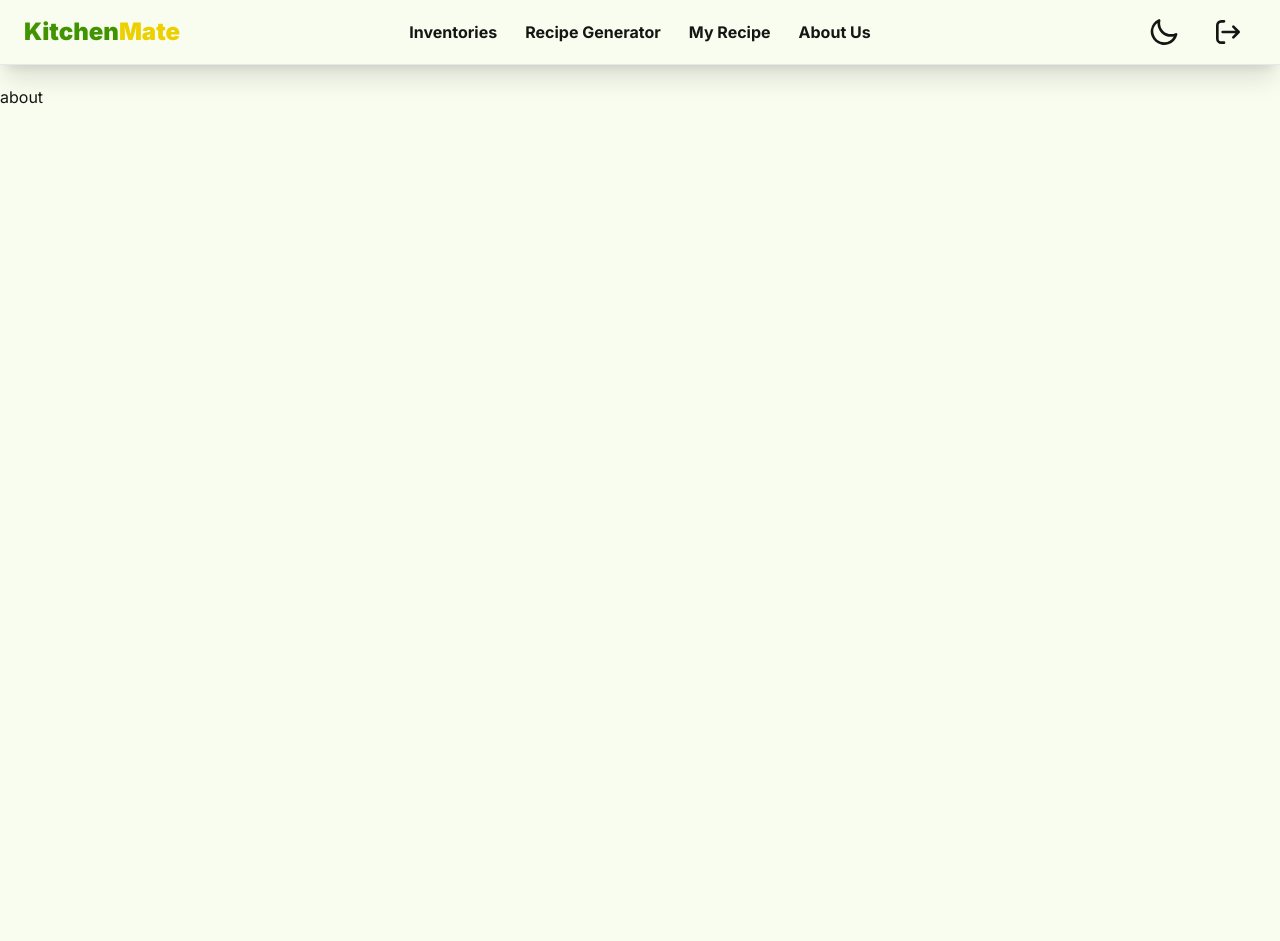
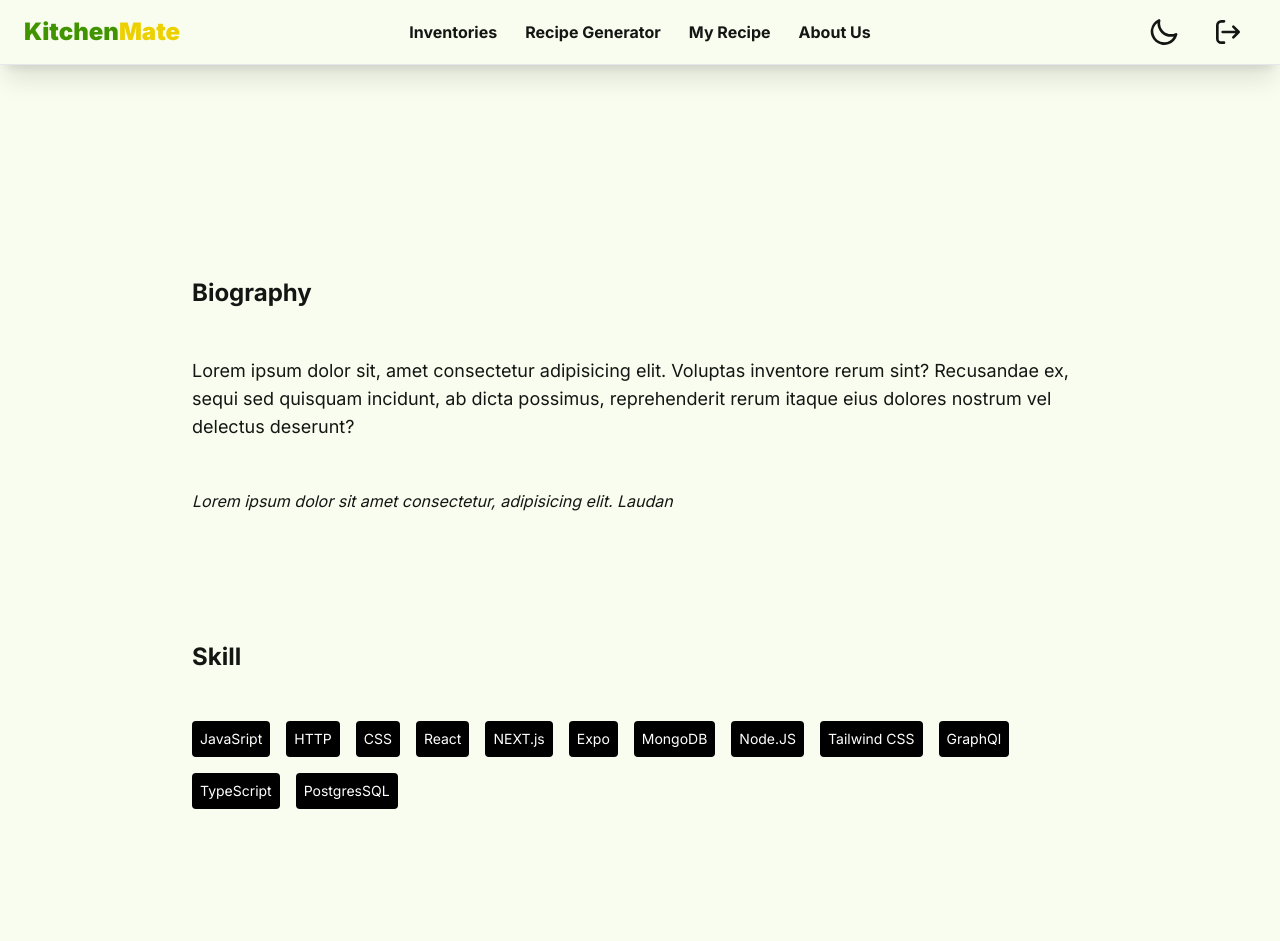
Before and after one commit to FinalProject-KitchenMate/KitchenMate, a Next.js app in the folder kitchen-mate/: page /about in a window 1280 px wide. Shown: the top 941 px of the page. Before the commit the page ends 800 px from the top, so only its background shows below. Built offline with nearby package versions, Linux system fonts and the light colour scheme.

Commit message:
about page

```diff
--- a/kitchen-mate/src/app/about/page.tsx
+++ b/kitchen-mate/src/app/about/page.tsx
@@ -1,5 +1,91 @@
 "use client";
 import { motion } from "framer-motion";
 export default function AboutPage() {
-  return <div>about</div>;
+  return (
+    <motion.div className="h-full">
+      <div>
+        <div className="p-4 sm:p-8 md:p-12 lg:p-20 xl:p-48 flex flex-col gap-24 md:gap-32 lg:gap-32 zl:gap-64">
+          <div className="flex flex-col gap-12 justify-center">
+            <h1 className="font-bold text-2xl">Biography</h1>
+            <p className="text-lg">
+              Lorem ipsum dolor sit, amet consectetur adipisicing elit. Voluptas
+              inventore rerum sint? Recusandae ex, sequi sed quisquam incidunt,
+              ab dicta possimus, reprehenderit rerum itaque eius dolores nostrum
+              vel delectus deserunt?
+            </p>
+            <span className="italic">
+              Lorem ipsum dolor sit amet consectetur, adipisicing elit. Laudan
+            </span>
+          </div>
+          <div className="flex flex-col gap-12 justify-center">
+            <h1 className="font-bold text-2xl">Skill</h1>
+            <div className="flex gap-4 flex-wrap">
+              <div className="rounded p-2 text-sm cursor-pointer bg-black text-white hover:bg-slate-400 hover:text-blue-400">
+                JavaSript
+              </div>
+              <div className="rounded p-2 text-sm cursor-pointer bg-black text-white hover:bg-slate-400 hover:text-blue-400">
+                HTTP
+              </div>
+              <div className="rounded p-2 text-sm cursor-pointer bg-black text-white hover:bg-slate-400 hover:text-blue-400">
+                CSS
+              </div>
+              <div className="rounded p-2 text-sm cursor-pointer bg-black text-white hover:bg-slate-400 hover:text-blue-400">
+                React
+              </div>
+              <div className="rounded p-2 text-sm cursor-pointer bg-black text-white hover:bg-slate-400 hover:text-blue-400">
+                NEXT.js
+              </div>
+              <div className="rounded p-2 text-sm cursor-pointer bg-black text-white hover:bg-slate-400 hover:text-blue-400">
+                Expo
+              </div>
+              <div className="rounded p-2 text-sm cursor-pointer bg-black text-white hover:bg-slate-400 hover:text-blue-400">
+                MongoDB
+              </div>
+              <div className="rounded p-2 text-sm cursor-pointer bg-black text-white hover:bg-slate-400 hover:text-blue-400">
+                Node.JS
+              </div>
+              <div className="rounded p-2 text-sm cursor-pointer bg-black text-white hover:bg-slate-400 hover:text-blue-400">
+                Tailwind CSS
+              </div>
+              <div className="rounded p-2 text-sm cursor-pointer bg-black text-white hover:bg-slate-400 hover:text-blue-400">
+                GraphQl
+              </div>
+              <div className="rounded p-2 text-sm cursor-pointer bg-black text-white hover:bg-slate-400 hover:text-blue-400">
+                TypeScript
+              </div>
+              <div className="rounded p-2 text-sm cursor-pointer bg-black text-white hover:bg-slate-400 hover:text-blue-400">
+                PostgresSQL
+              </div>
+            </div>
+          </div>
+          <div className="flex flex-col gap-12 justify-center pb-48">
+            <h1 className="font-bold text-2xl">Experient</h1>
+            <div className="">
+              {/*experient list item*/}
+              <div className="flex justify-between h-48">
+                {/*Left*/}
+                <div className="w-1/3">
+                  <div className="">Title</div>
+                  <div className="">description</div>
+                  <div className="">Date</div>
+                </div>
+                {/*Center*/}
+                <div className="w-1/6">
+                  {/*Line*/}
+                  <div className="">
+                    {/*Circle*/}
+                    <div className=""></div>
+                  </div>
+                </div>
+                {/*Right*/}
+                <div>
+                  <div className="w-1/3"></div>
+                </div>
+              </div>
+            </div>
+          </div>
+        </div>
+      </div>
+    </motion.div>
+  );
 }
```
